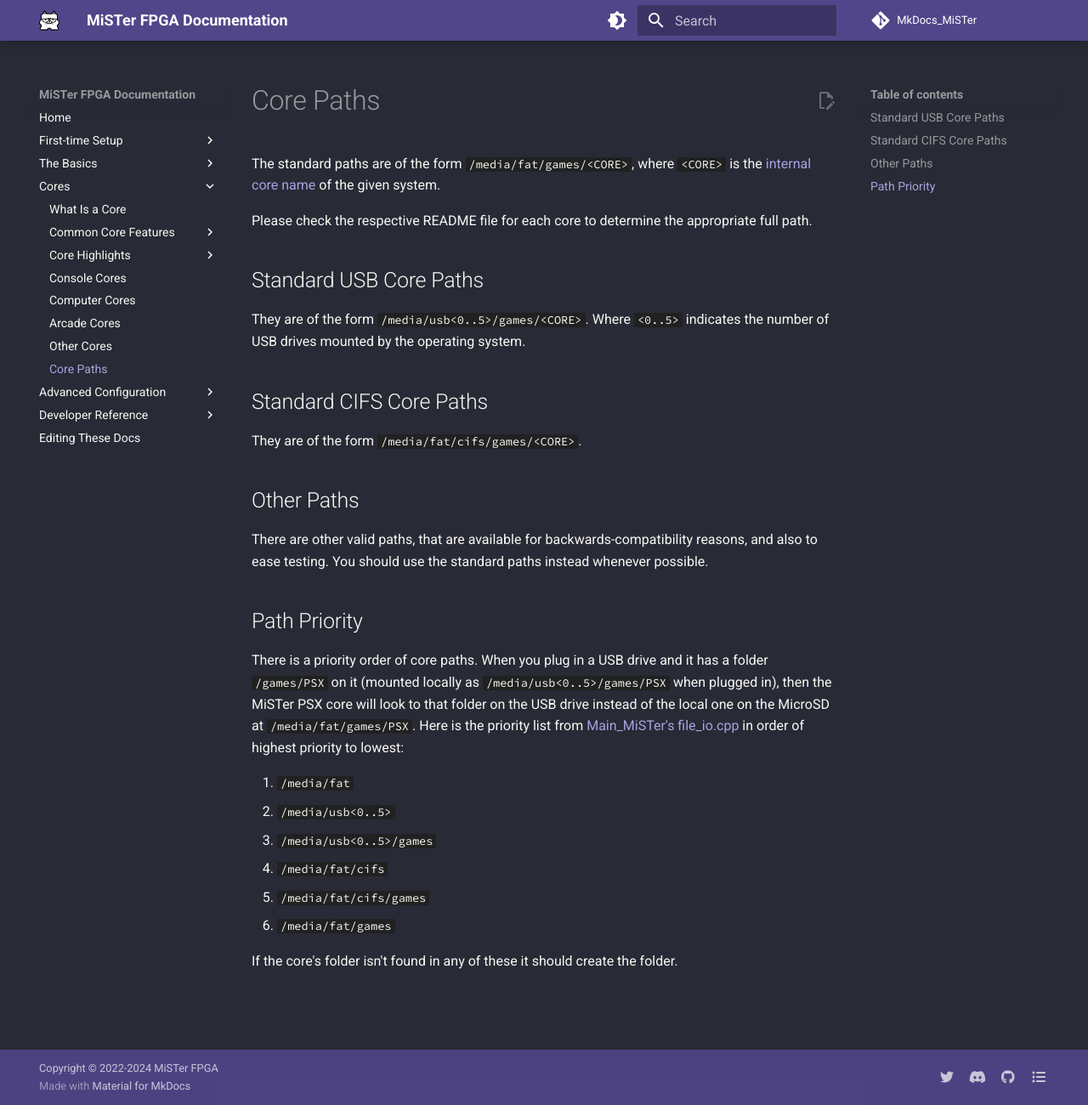
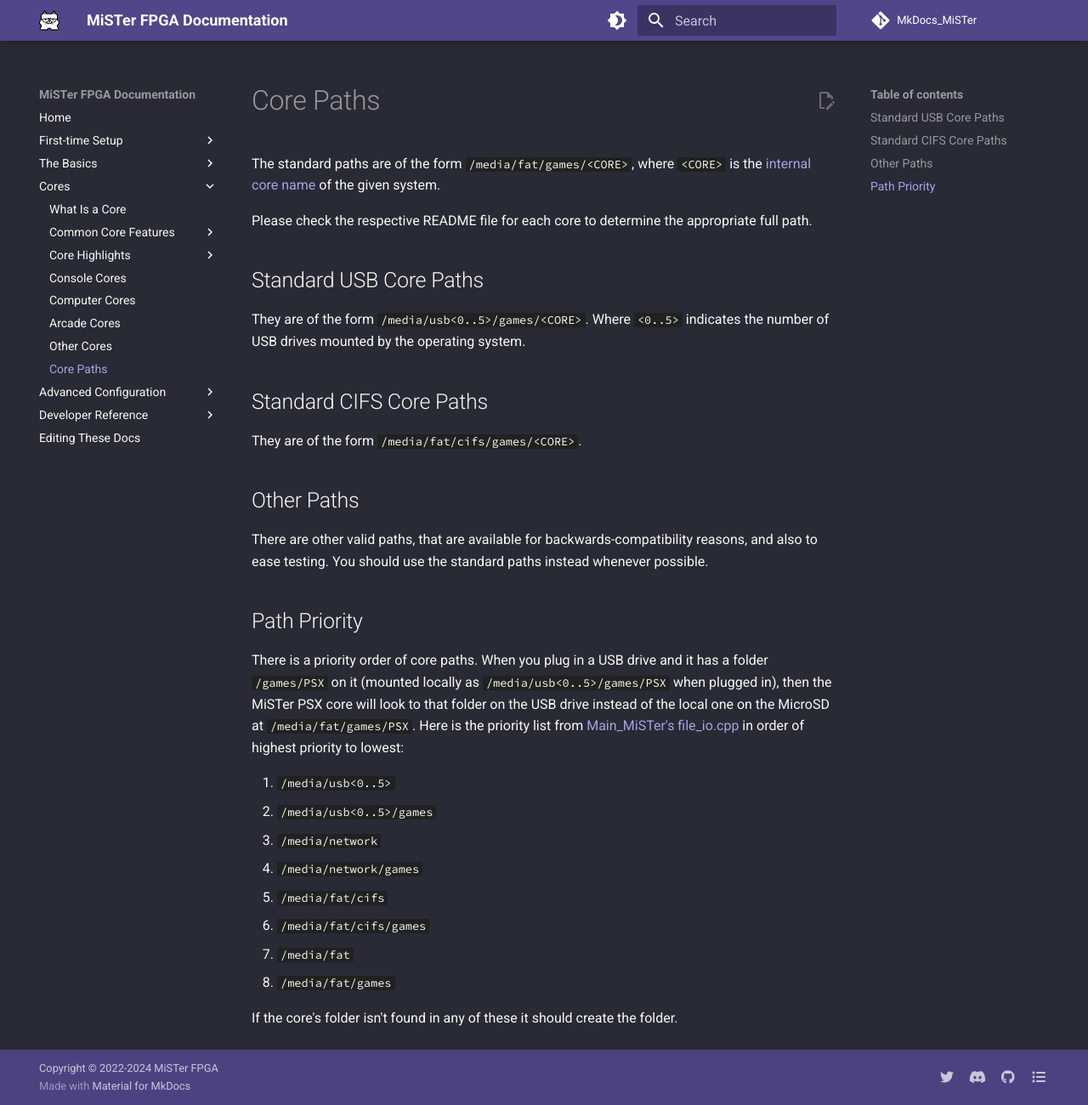
Before and after one commit to MiSTer-devel/MkDocs_MiSTer, an MkDocs documentation site: the page built from docs/cores/paths.md, in a window 1280 px wide and 1300 px high. Shown: the whole window at 85% size. Built offline with MkDocs 1.6.1 and Material for MkDocs 9.7.7, drawn with Linux system fonts in a browser that asks for light colours; comment, search, counter and statistics services are not loaded.

Commit message:
Updating Path Priority - List updated to reflect what is happening in the code

```diff
--- a/docs/cores/paths.md
+++ b/docs/cores/paths.md
@@ -14,11 +14,13 @@
 ## Path Priority
 There is a priority order of core paths. When you plug in a USB drive and it has a folder `/games/PSX` on it (mounted locally as `/media/usb<0..5>/games/PSX` when plugged in), then the MiSTer PSX core will look to that folder on the USB drive instead of the local one on the MicroSD at `/media/fat/games/PSX`. Here is the priority list from [Main_MiSTer's file_io.cpp](https://github.com/MiSTer-devel/Main_MiSTer/blob/master/file_io.cpp#L922){target=_blank} in order of highest priority to lowest:
 
-1. `/media/fat`
-2. `/media/usb<0..5>`
-3. `/media/usb<0..5>/games`
-4. `/media/fat/cifs`
-5. `/media/fat/cifs/games`
-6. `/media/fat/games`
+1. `/media/usb<0..5>`
+2. `/media/usb<0..5>/games`
+3. `/media/network`
+4. `/media/network/games`
+5. `/media/fat/cifs`
+6. `/media/fat/cifs/games`
+7. `/media/fat`
+8. `/media/fat/games`
 
 If the core's folder isn't found in any of these it should create the folder.
```
